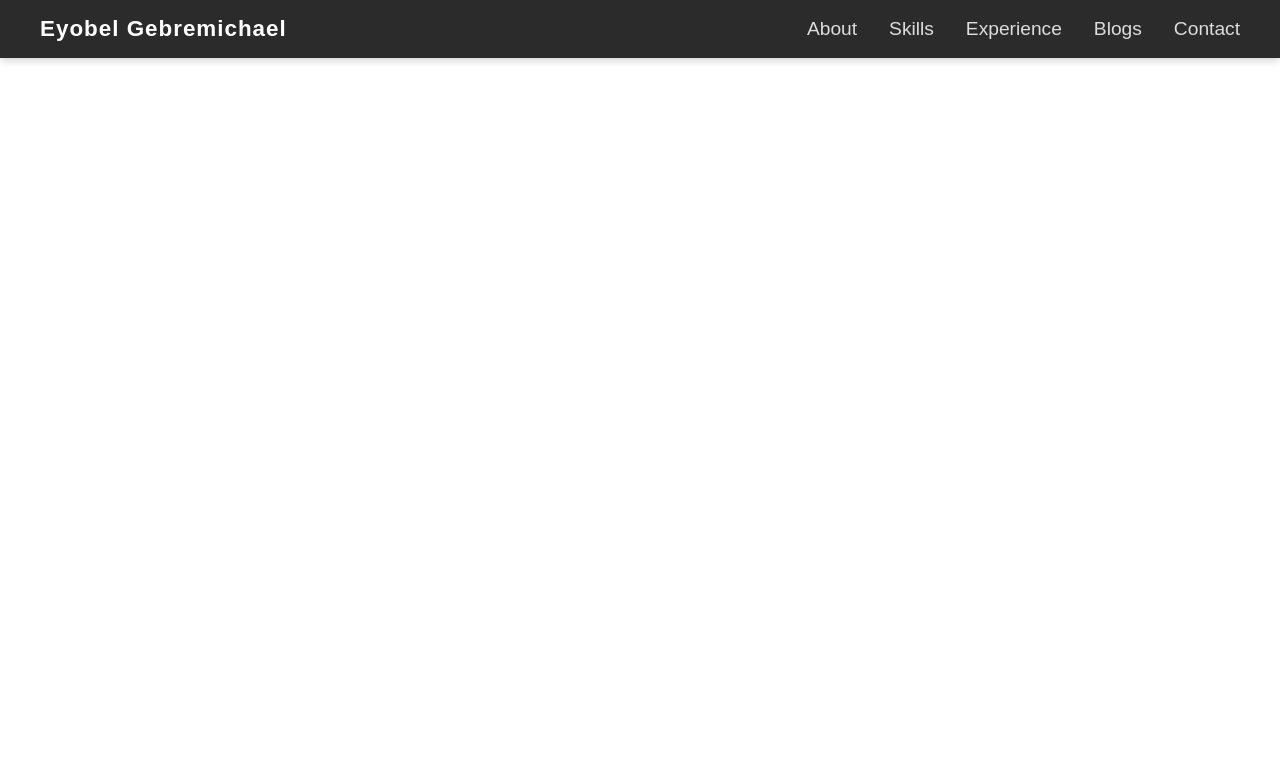
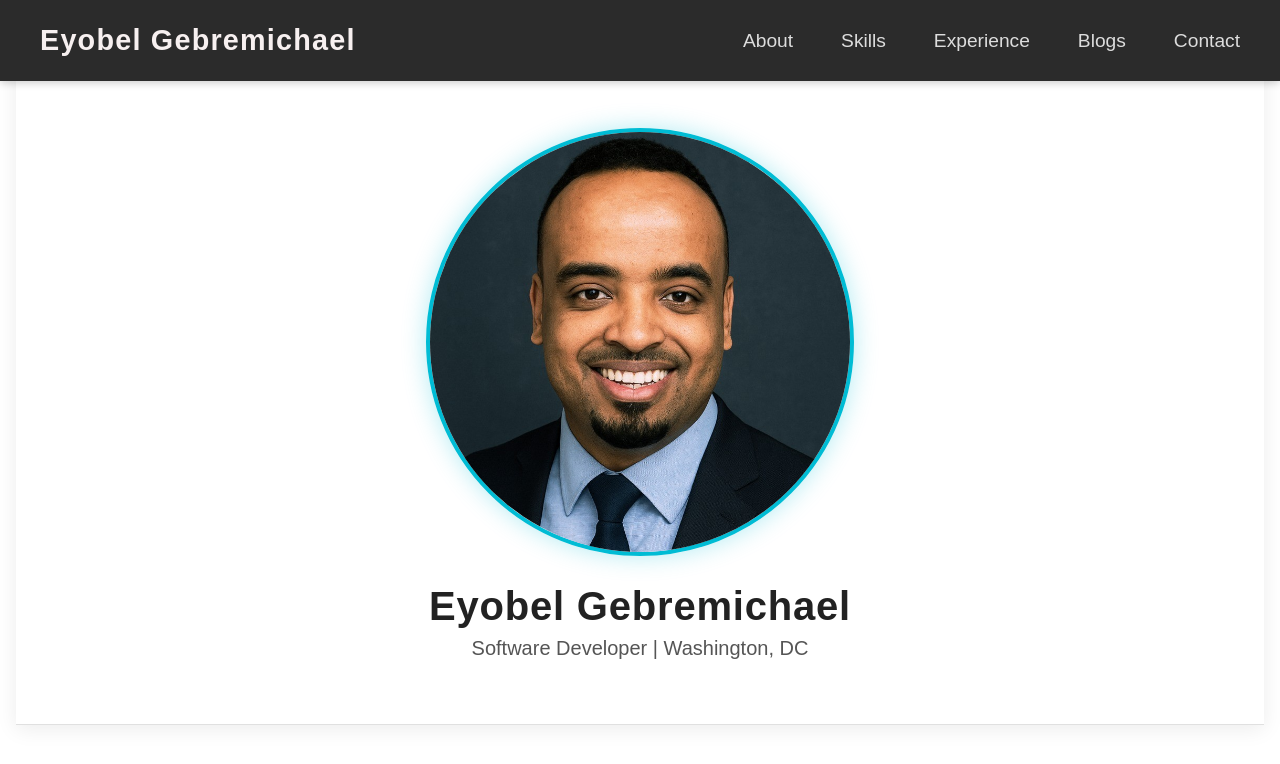
Before and after one commit to eyucoli20/Portfolio_Web, a React (Vite) app: page / in a window 1280 px wide. Shown: the top 764 px of the page. Built offline with nearby package versions, Linux system fonts and the light colour scheme.

Commit message:
banner added

```diff
--- a/src/App.jsx
+++ b/src/App.jsx
@@ -1,10 +1,12 @@
 import './App.css'
+import Banner from './Components/Header/Banner/Banner'
 import Header from './Components/Header/Header'
 
 function App() {
   return (
     <>
     <Header/>
+    <Banner/>
     </>
   )
 }
--- /dev/null
+++ b/src/Components/Header/Banner/Banner.css
@@ -0,0 +1,84 @@
+/* Overall header section */
+.Banner_outer_container {
+    padding: 4rem 1rem;
+    position: relative;
+    overflow: hidden;
+}
+header {
+    text-align: center;
+    background-color: #ffffff;
+    padding: 4rem 1rem;
+    box-shadow: 0 4px 20px rgba(0, 0, 0, 0.08);
+    border-bottom: 1px solid #e0e0e0;
+}
+
+/* Profile image styling */
+header img {
+    width: 420px;
+    height: 420px;
+    border-radius: 50%;
+    border: 4px solid #00bcd4;
+    object-fit: cover;
+    box-shadow: 0 0 25px rgba(0, 188, 212, 0.3);
+    transition: transform 0.3s ease, box-shadow 0.3s ease;
+    margin-bottom: 1.5rem;
+}
+
+/* Hover effect on profile image */
+header img:hover {
+    transform: scale(1.05);
+    box-shadow: 0 0 35px rgba(0, 188, 212, 0.5);
+}
+
+/* Name styling */
+header h1 {
+    font-size: 2.5rem;
+    font-weight: 700;
+    color: #222;
+    margin-bottom: 0.5rem;
+    letter-spacing: 0.8px;
+}
+
+/* Subtitle (role + location) */
+header p {
+    font-size: 1.25rem;
+    font-weight: 500;
+    color: #555;
+}
+
+/* Optional subtle entrance animation */
+@keyframes fadeInUp {
+    from {
+        opacity: 0;
+        transform: translateY(30px);
+    }
+
+    to {
+        opacity: 1;
+        transform: translateY(0);
+    }
+}
+
+header {
+    animation: fadeInUp 1s ease forwards;
+}
+
+/* Responsive adjustments */
+@media (max-width: 768px) {
+    header {
+        padding: 3rem 1rem;
+    }
+
+    header img {
+        width: 160px;
+        height: 160px;
+    }
+
+    header h1 {
+        font-size: 1.8rem;
+    }
+
+    header p {
+        font-size: 1rem;
+    }
+}
--- /dev/null
+++ b/src/Components/Header/Banner/Banner.jsx
@@ -0,0 +1,18 @@
+import React from 'react'
+import headshot from '../../../assets/images/profile_picture.jpg'
+import './Banner.css'
+
+function Banner() {
+    return (
+        <div className="Banner_outer_container">
+            <header classNameName="text-center py-5 bg-white shadow-sm">
+                <img
+                src={headshot}
+                alt="Profile Picture" className="rounded-circle border border-4 border-light shadow mb-4" width="340" height="340" />
+                <h1 className="fw-bold">Eyobel Gebremichael</h1>
+                <p className="fw-semibold">Software Developer | Washington, DC</p>
+            </header>
+        </div>
+    )
+}
+export default Banner
--- a/src/Components/Header/Header.css
+++ b/src/Components/Header/Header.css
@@ -15,22 +15,22 @@
 .header_container {
     max-width: 1200px;
     margin: 0 auto;
-    padding: 1rem 2rem;
+    padding: 1.5rem 2.5rem;
     display: flex;
     align-items: center;
     justify-content: space-between;
 }
 .header_left p {
-    font-size: 1.4rem;
+    font-size: 1.8rem;
     font-weight: 700;
-    color: #fff;
-    letter-spacing: 1px;
+    color: #f7f0f0;
+    letter-spacing: 1.2px;
     margin: 0;
 }
 .header_right ul  {
     list-style: none;
     display: flex;
-    gap: 2rem;
+    gap: 3rem;
     margin: 0;
     padding: 0;
 }
```
Also changed, not shown: src/assets/images/profile_picture.jpg (added).
